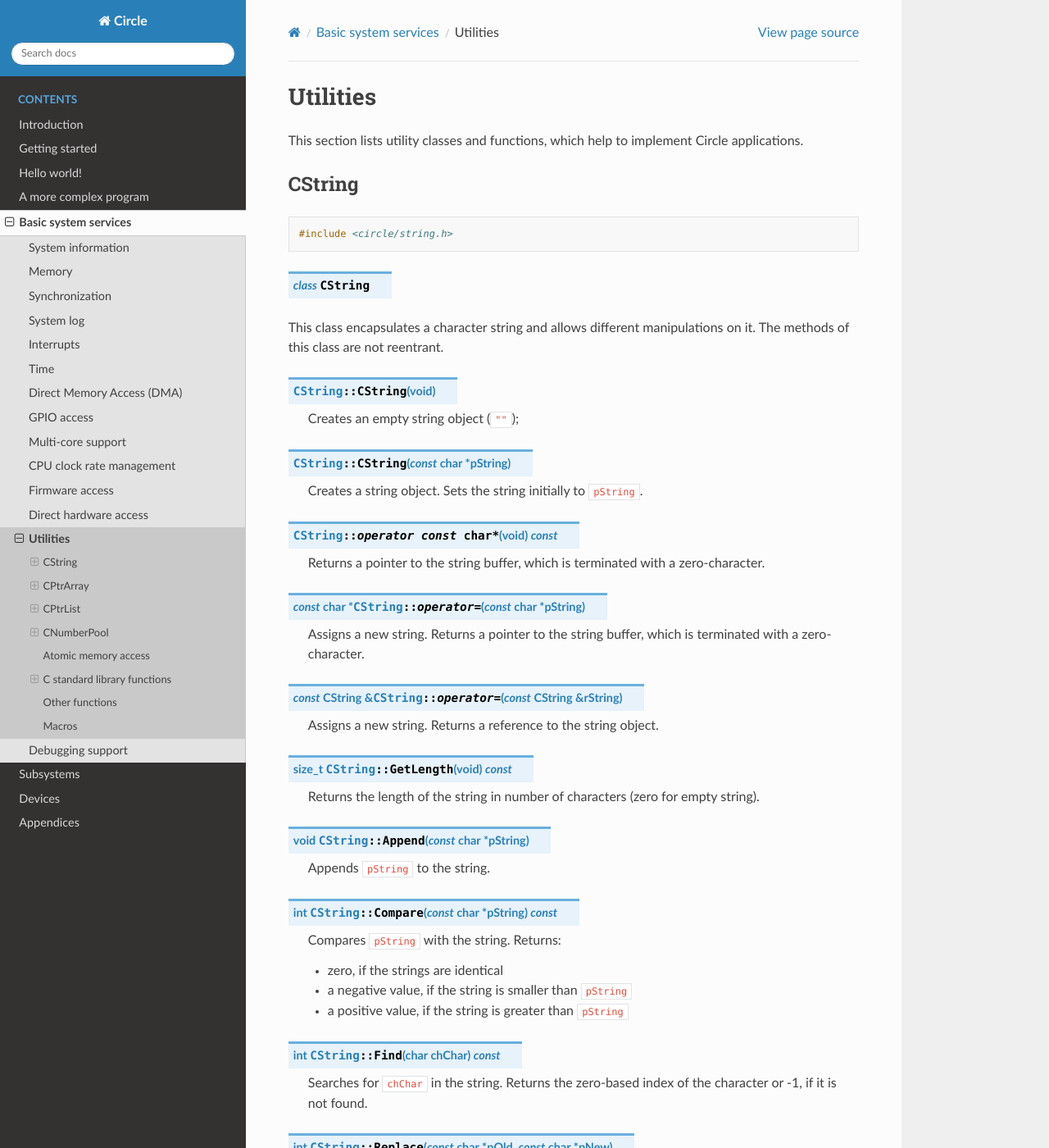
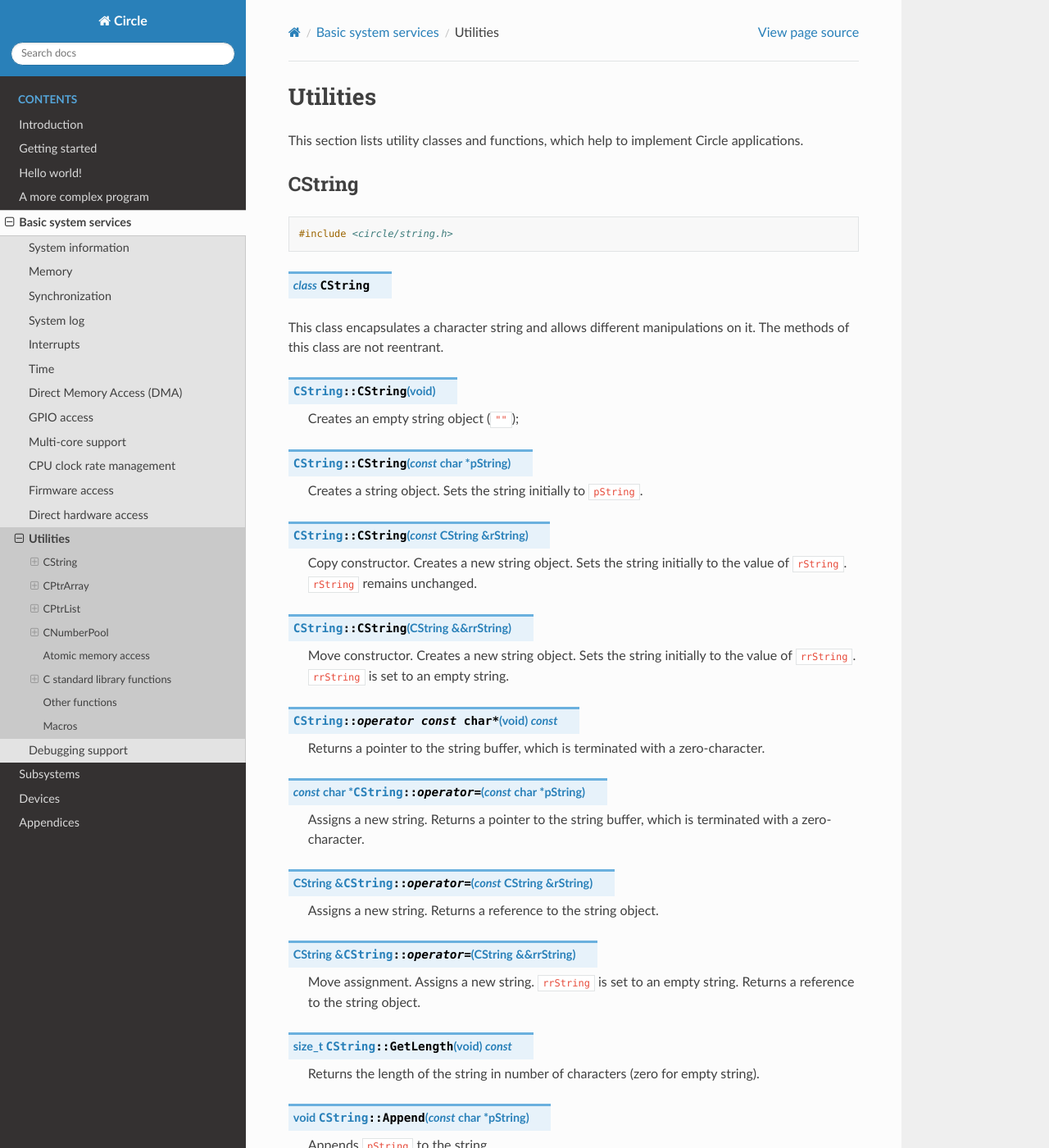
Before and after one commit to rsta2/circle-docs, a Sphinx documentation site: the page built from docs/basic-system-services/utilities.rst, in a window 1280 px wide and 1400 px high. Shown: the whole window at 82% size. Built offline with Sphinx 7.4.7 and the Read the Docs theme 2.0.0, drawn with Linux system fonts in a browser that asks for light colours.

Commit message:
basic-system-services/utilities: CString: Describe new essential methods

```diff
--- a/docs/basic-system-services/utilities.rst
+++ b/docs/basic-system-services/utilities.rst
@@ -24,6 +24,14 @@ This class encapsulates a character string and allows different manipulations on
 
 	Creates a string object. Sets the string initially to ``pString``.
 
+.. cpp:function:: CString::CString (const CString &rString)
+
+	Copy constructor. Creates a new string object. Sets the string initially to the value of ``rString``. ``rString`` remains unchanged.
+
+.. cpp:function:: CString::CString (CString &&rrString)
+
+	Move constructor. Creates a new string object. Sets the string initially to the value of ``rrString``. ``rrString`` is set to an empty string.
+
 .. cpp:function:: CString::operator const char *(void) const
 
 	Returns a pointer to the string buffer, which is terminated with a zero-character.
@@ -32,9 +40,13 @@ This class encapsulates a character string and allows different manipulations on
 
 	Assigns a new string. Returns a pointer to the string buffer, which is terminated with a zero-character.
 
-.. cpp:function:: const CString &CString::operator = (const CString &rString)
+.. cpp:function:: CString &CString::operator = (const CString &rString)
 
 	Assigns a new string. Returns a reference to the string object.
+
+.. cpp:function:: CString &CString::operator = (CString &&rrString)
+
+	Move assignment. Assigns a new string. ``rrString`` is set to an empty string. Returns a reference to the string object.
 
 .. cpp:function:: size_t CString::GetLength (void) const
 
```
